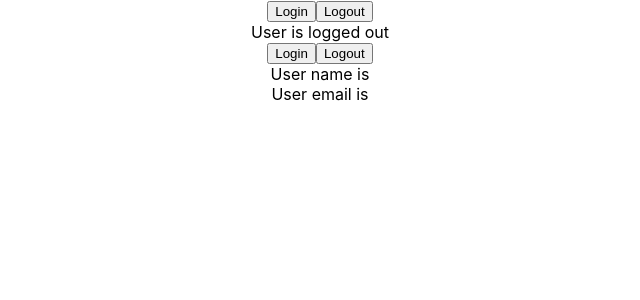
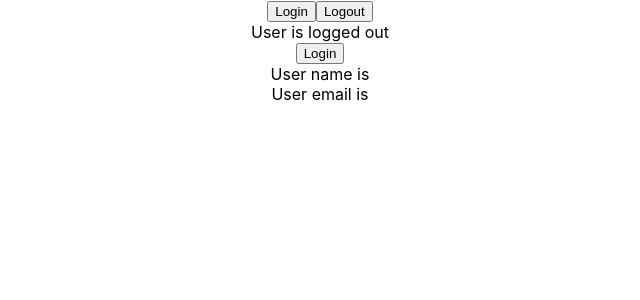
Before and after one commit to esleyms/react-typescript-demo, a React (Create React App) app: page / in a window 1280 px wide. Shown: the top 300 px of the page, without its empty margins (320-960 px from the left). Built offline with nearby package versions, Linux system fonts and the light colour scheme.

Commit message:
103 - 11 - useState Type Assertion

```diff
--- a/src/Components/User.tsx
+++ b/src/Components/User.tsx
@@ -1,12 +1,12 @@
-import { useState } from "react"
+import { useState } from "react";
 
 type AuthUser = {
-    name: string
-    email: string
-}
+    name: string;
+    email: string;
+};
 
 export const User = () => {
-    const [user, setUser] = useState<AuthUser | null>(null);
+    const [user, setUser] = useState<AuthUser>({} as AuthUser);
 
     const handleLogin = () => {
         // Implementação do handleLogin
@@ -17,15 +17,14 @@
         setUser({
             name: 'Vishwas',
             email: 'vishwas@example.com'
-        })
+        });
     };
 
     return (
         <div>
             <button onClick={handleLogin}>Login</button>
-            <button onClick={handleLogout}>Logout</button>
-            <div>User name is {user?.name } </div>
-            <div>User email is {user?.email }</div>
+            <div>User name is {user.name}</div>
+            <div>User email is {user.email}</div>
         </div>
-    )
-}
+    );
+};
```
